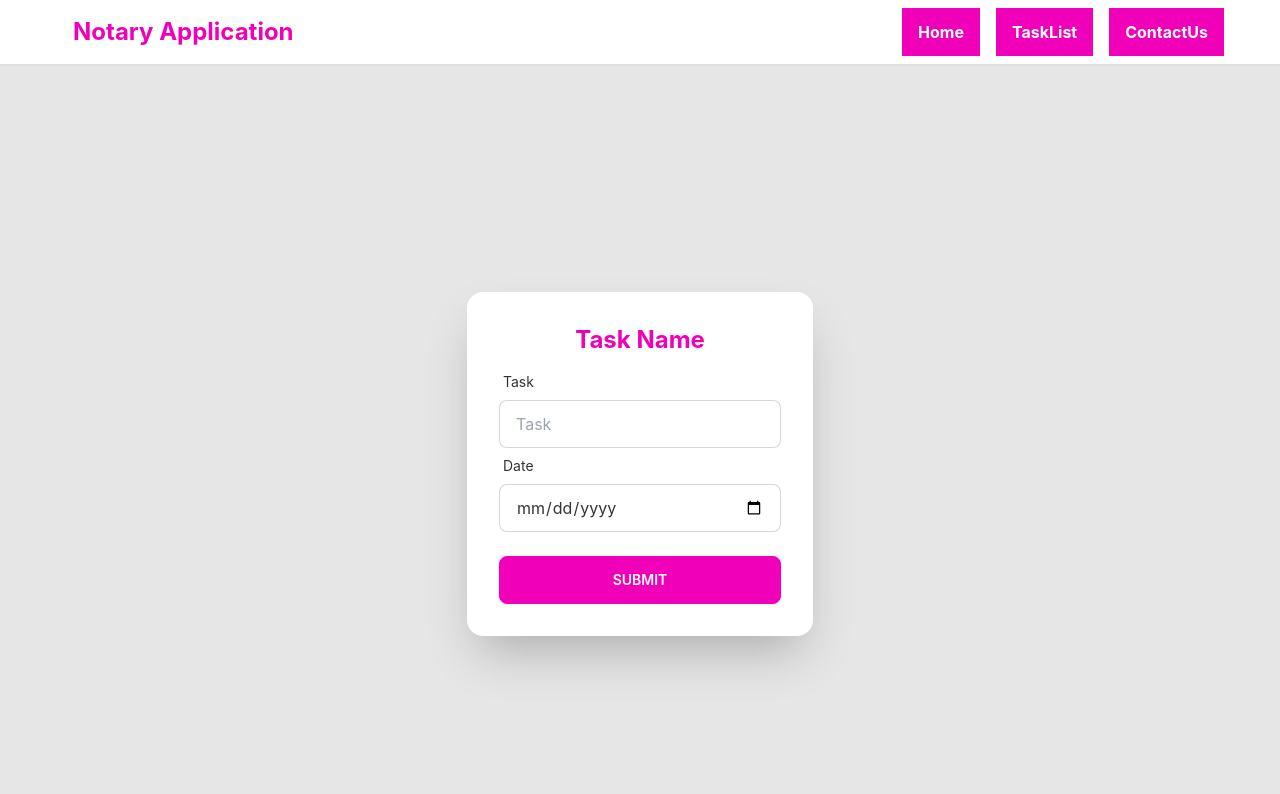
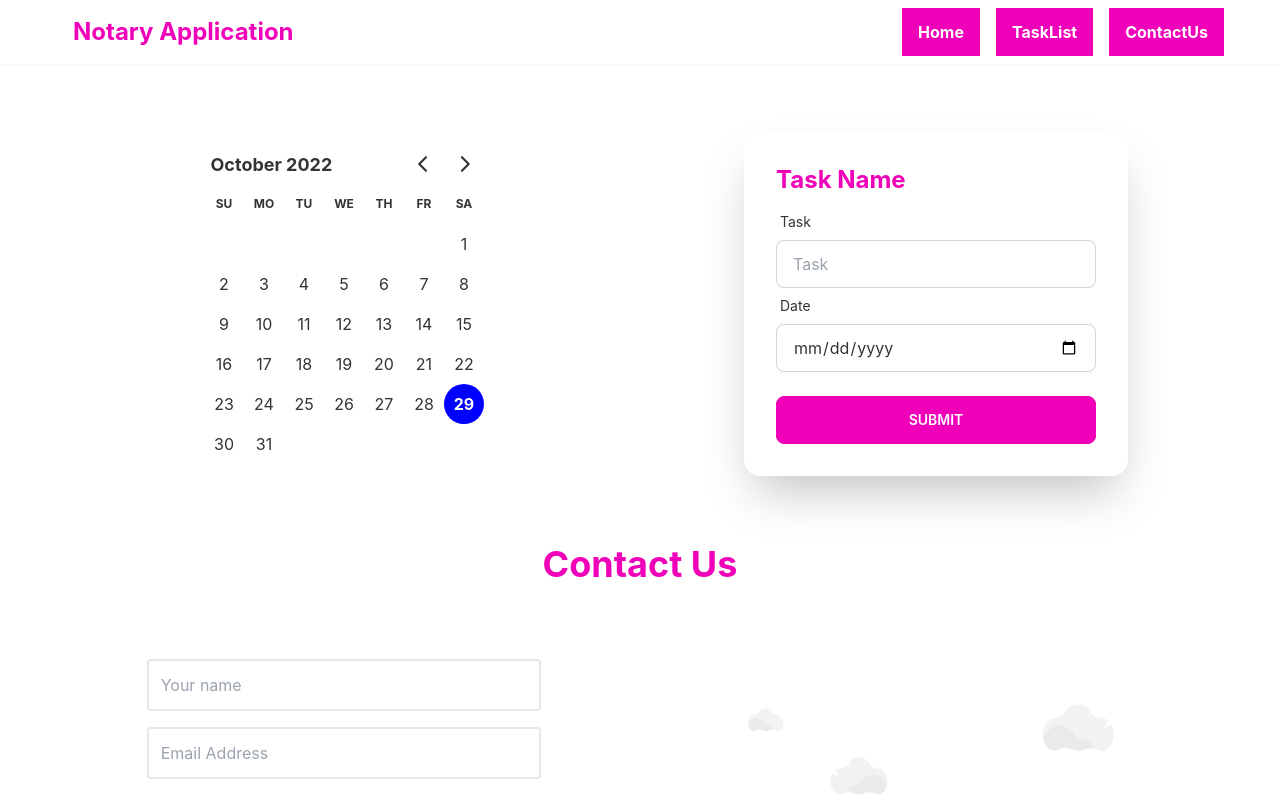
Before and after one commit to mirajulalam/notary, a React (Create React App) app: page / in a window 1280 px wide. Shown: the top 794 px of the page. Built offline with nearby package versions, Linux system fonts and the light colour scheme.

Commit message:
react day picker calender added

```diff
--- a/package.json
+++ b/package.json
@@ -8,7 +8,9 @@
     "@testing-library/react": "^13.4.0",
     "@testing-library/user-event": "^13.5.0",
     "daisyui": "^2.33.0",
+    "date-fns": "^2.29.3",
     "react": "^18.2.0",
+    "react-day-picker": "^8.3.5",
     "react-dom": "^18.2.0",
     "react-router-dom": "^6.4.2",
     "react-scripts": "5.0.1",
--- a/src/components/AddTask/AddTask.js
+++ b/src/components/AddTask/AddTask.js
@@ -1,7 +1,10 @@
-import React from 'react';
+import React, { useState } from 'react';
 import swal from 'sweetalert';
+import { DayPicker } from 'react-day-picker';
+import 'react-day-picker/dist/style.css';
 
 const AddTask = () => {
+  const [date,setDate]=useState(new Date())
 
     const handleSubmit =event=>{
         event.preventDefault();
@@ -28,10 +31,16 @@ const AddTask = () => {
     }
 
     return (
-          <div className="hero min-h-screen bg-base-200">
-   <div className="hero-content text-center">
-    <div className="max-w-md">
-    <div className="card-body">
+       <section className="max-w-7xl mx-auto px-12">
+  <div className="flex justify-center items-center my-16 grid sm:grid-cols-1 md:grid-cols-2 lg:grid-cols-2">
+    <div className="flex justify-center ">
+         <DayPicker
+          mode="single"
+          selected={date}
+          onSelect={setDate}
+         />
+    </div>
+    <div className="flex justify-center">
     <div className="card flex-shrink-0 w-full max-w-sm shadow-2xl bg-base-100">
       <div className="card-body">
         <h1 className='text-secondary text-2xl font-bold'>Task Name</h1>
@@ -55,9 +64,9 @@ const AddTask = () => {
       </div>
     </div>
     </div>
-    </div>
-    </div>
   </div>
+</section>
+
     );
 };
 
```
Also changed, not shown: 1 other file (tests, documents, lock files or other folders).
